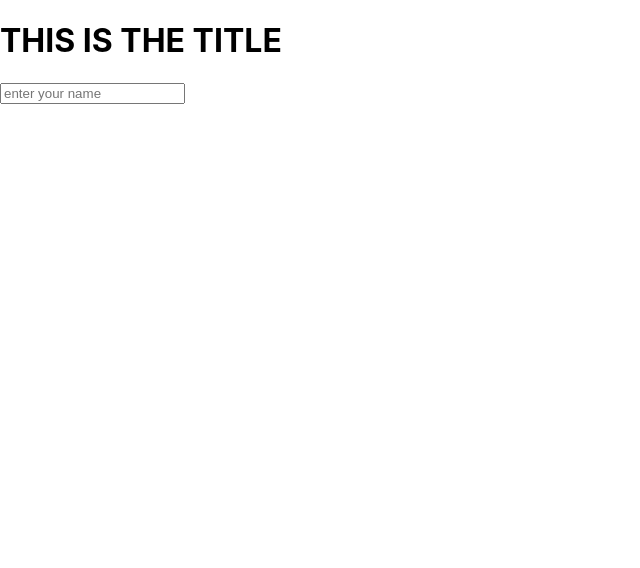
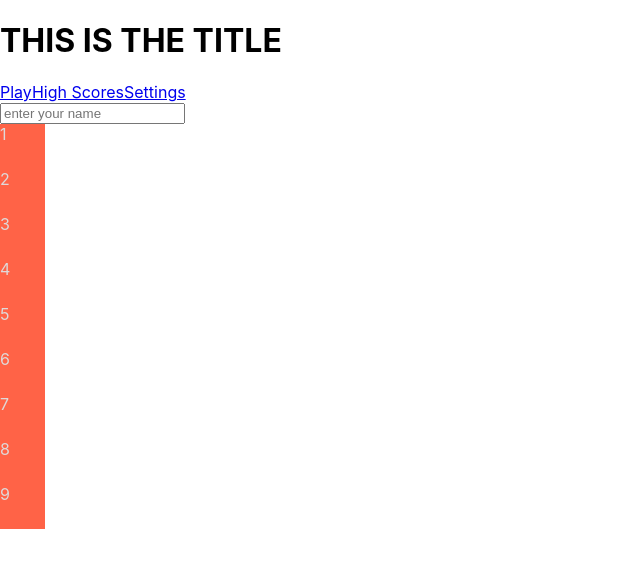
Before and after one commit to murphy-mi/phase-2-project, a React (Create React App) app in the folder memory-game/: page / in a window 1280 px wide. Shown: the top 568 px of the page, without its empty margins (0-640 px from the left). Built offline with nearby package versions, Linux system fonts and the light colour scheme.

Commit message:
Initial routing in GamePage and NavBar

```diff
--- a/memory-game/package.json
+++ b/memory-game/package.json
@@ -8,6 +8,7 @@
     "@testing-library/user-event": "^13.5.0",
     "react": "^18.1.0",
     "react-dom": "^18.1.0",
+    "react-router-dom": "^6.3.0",
     "react-scripts": "5.0.1",
     "web-vitals": "^2.1.4"
   },
--- a/memory-game/src/App.css
+++ b/memory-game/src/App.css
@@ -0,0 +1,10 @@
+.GamePlayer {
+  width: 500px;
+  color: rgb(223, 217, 217);
+}
+
+.grid-item {
+  width: 45px;
+  height: 45px;
+  background-color: tomato;
+}
--- a/memory-game/src/components/App.js
+++ b/memory-game/src/components/App.js
@@ -1,5 +1,6 @@
 import '../App.css';
 import React, { useState } from 'react';
+import { Switch, Route } from "react-router-dom";
 import Header from './Header'
 import GamePage from './GamePage'
 
--- a/memory-game/src/components/GamePage.js
+++ b/memory-game/src/components/GamePage.js
@@ -1,4 +1,5 @@
 import React, { useState } from 'react';
+import { Routes, Route } from "react-router-dom";
 import HighScores from './HighScores'
 import Settings from './Settings'
 import GamePlayer from './GamePlayer'
@@ -6,12 +7,22 @@ import GamePlayer from './GamePlayer'
 function GamePage() {
 
 
-
     return (
         <div className="GamePage">
-            <HighScores />
-            <Settings />
-            <GamePlayer />
+            <Routes>
+                <Route
+                    path="/"
+                    element={<GamePlayer />}
+                />
+                <Route
+                    path="/highscores"
+                    element={<HighScores />}
+                />
+                <Route
+                    path="/settings"
+                    element={<Settings />}
+                />
+            </Routes>
         </div>
     );
 }
--- a/memory-game/src/components/GamePlayer.js
+++ b/memory-game/src/components/GamePlayer.js
@@ -1,4 +1,5 @@
 import React, { useState } from 'react';
+import '../App.css';
 import ScoreForm from './ScoreForm';
 
 function GamePlayer() {
@@ -8,6 +9,16 @@ function GamePlayer() {
     return (
         <div className="GamePlayer">
             <ScoreForm />
+            {/* <h1>HELLLLEEOOOOOOOOOOO</h1> */}
+            <div className="grid-item">1</div>
+            <div className="grid-item">2</div>
+            <div className="grid-item">3</div>
+            <div className="grid-item">4</div>
+            <div className="grid-item">5</div>
+            <div className="grid-item">6</div>
+            <div className="grid-item">7</div>
+            <div className="grid-item">8</div>
+            <div className="grid-item">9</div>
         </div>
     );
 }
--- a/memory-game/src/components/NavBar.js
+++ b/memory-game/src/components/NavBar.js
@@ -1,13 +1,16 @@
 import React, { useState } from 'react';
+import { NavLink } from "react-router-dom";
 
 function NavBar() {
 
 
 
     return (
-        <div className="NavBar">
-
-        </div>
+        <nav className="NavBar">
+            <NavLink to="/">Play</NavLink>
+            <NavLink to="/highscores">High Scores</NavLink>
+            <NavLink to="/settings">Settings</NavLink>
+        </nav>
     );
 }
 
--- /dev/null
+++ b/package.json
@@ -0,0 +1,5 @@
+{
+  "dependencies": {
+    "react-router-dom": "^6.3.0"
+  }
+}
```
Also changed, not shown: memory-game/src/index.js (+7 -2 lines), 2 other files (tests, documents, lock files or other folders).
